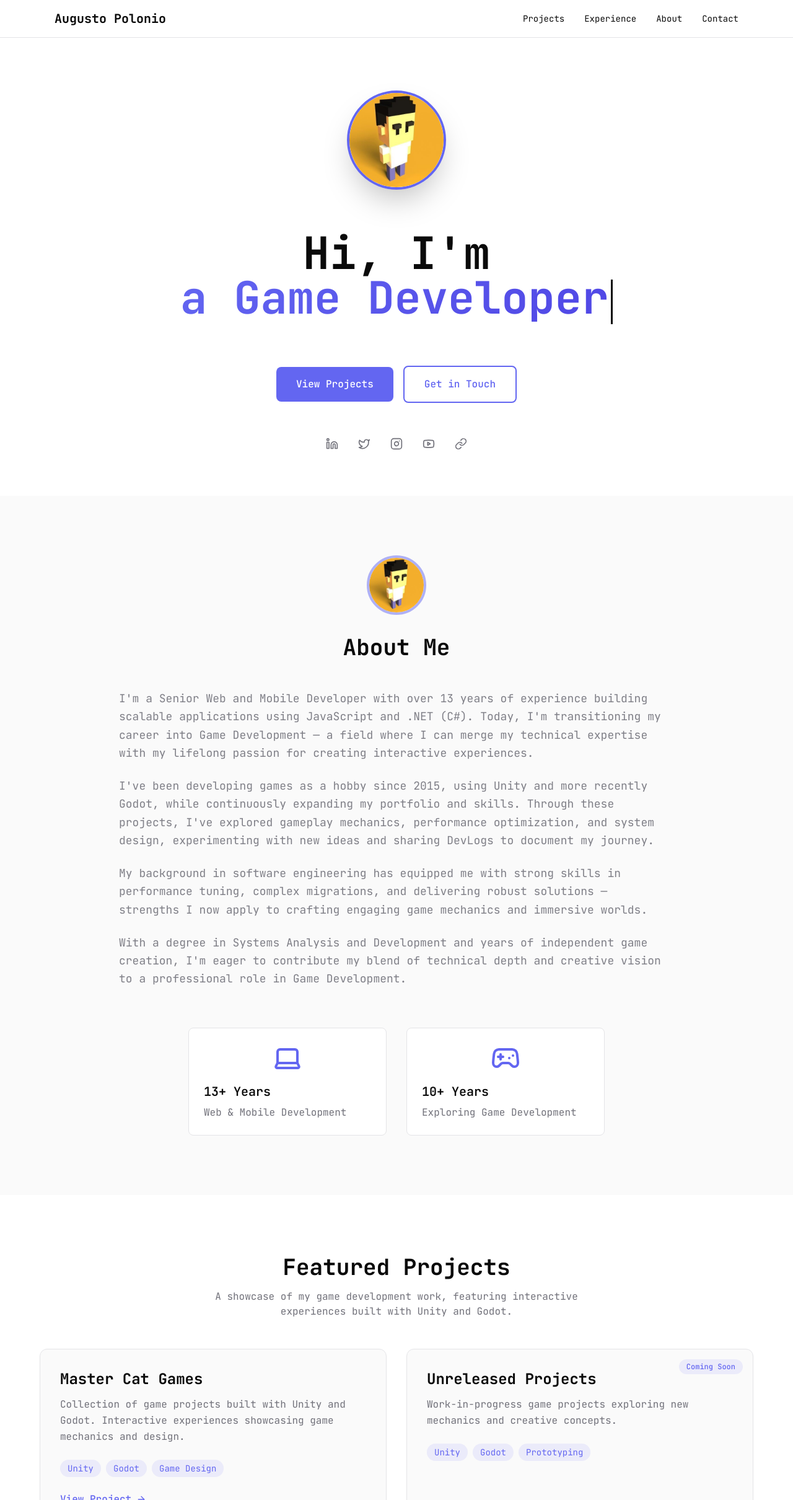
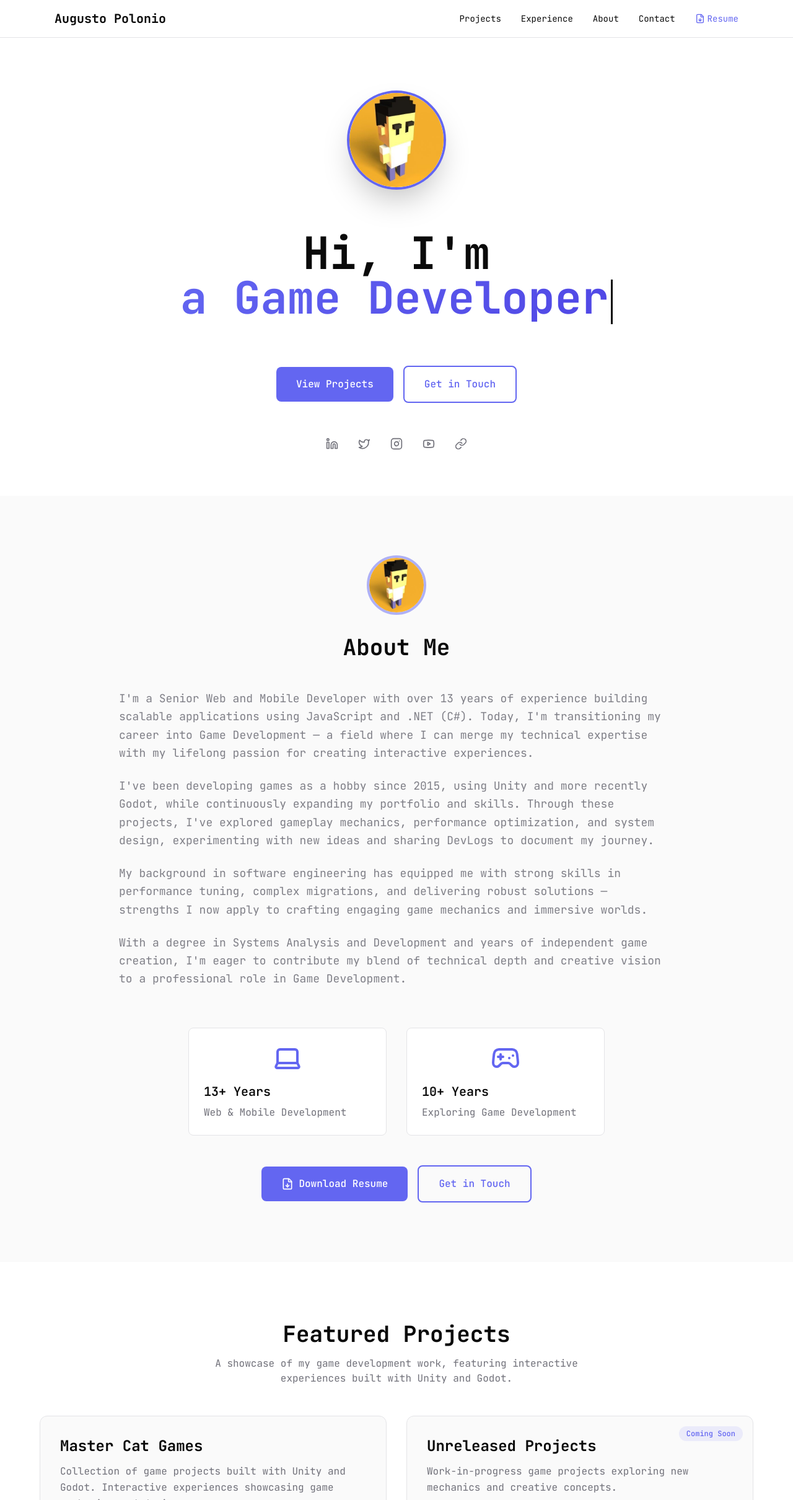
Before and after one commit to augustopolonio/augustopolonio-website, a Next.js app: page / in a window 1280 px wide. Shown: the top 2420 px of the page at 62% size. Built offline with nearby package versions, Linux system fonts and the light colour scheme.

Commit message:
feat: add resume download link to navigation and home page

```diff
--- a/app/components/Navigation.tsx
+++ b/app/components/Navigation.tsx
@@ -2,7 +2,7 @@
 
 import Link from 'next/link';
 import { useState } from 'react';
-import { Menu, X } from 'lucide-react';
+import { Menu, X, FileDown } from 'lucide-react';
 
 export default function Navigation() {
   const [isMenuOpen, setIsMenuOpen] = useState(false);
@@ -29,6 +29,15 @@ export default function Navigation() {
             <Link href="/#contact" className="text-sm hover:text-accent transition-colors">
               Contact
             </Link>
+            <a
+              href="/Augusto Polonio - Resume.pdf"
+              target="_blank"
+              rel="noopener noreferrer"
+              className="inline-flex items-center gap-1 text-sm text-accent hover:text-accent-dark transition-colors"
+            >
+              <FileDown className="w-4 h-4" />
+              Resume
+            </a>
           </div>
 
           {/* Mobile Menu Button */}
@@ -76,6 +85,16 @@ export default function Navigation() {
             >
               Contact
             </Link>
+            <a
+              href="/Augusto Polonio - Resume.pdf"
+              target="_blank"
+              rel="noopener noreferrer"
+              className="inline-flex items-center gap-1 text-sm text-accent hover:text-accent-dark transition-colors"
+              onClick={() => setIsMenuOpen(false)}
+            >
+              <FileDown className="w-4 h-4" />
+              Resume
+            </a>
           </div>
         )}
       </div>
--- a/app/page.tsx
+++ b/app/page.tsx
@@ -4,7 +4,7 @@ import TypewriterText from './components/TypewriterText';
 import Link from 'next/link';
 import Image from 'next/image';
 import { getWebMobileYears, getGameDevYears } from './utils/calculateExperience';
-import { ArrowRight, CheckCircle2, Laptop, Gamepad2 } from 'lucide-react';
+import { ArrowRight, CheckCircle2, Laptop, Gamepad2, FileDown } from 'lucide-react';
 
 export default function Home() {
   const webMobileYears = getWebMobileYears();
@@ -134,6 +134,24 @@ export default function Home() {
                 <p className="text-muted">Exploring Game Development</p>
               </div>
             </div>
+
+            <div className="flex flex-col sm:flex-row gap-4 justify-center items-center mt-12">
+              <a
+                href="/Augusto Polonio - Resume.pdf"
+                target="_blank"
+                rel="noopener noreferrer"
+                className="inline-flex items-center gap-2 px-8 py-4 bg-accent hover:bg-accent-dark text-white rounded-lg font-medium transition-colors"
+              >
+                <FileDown className="w-5 h-5" />
+                Download Resume
+              </a>
+              <Link
+                href="#contact"
+                className="px-8 py-4 border-2 border-accent text-accent hover:bg-accent hover:text-white rounded-lg font-medium transition-colors"
+              >
+                Get in Touch
+              </Link>
+            </div>
           </div>
         </section>
 
```
Also changed, not shown: 1 other file (tests, documents, lock files or other folders).
